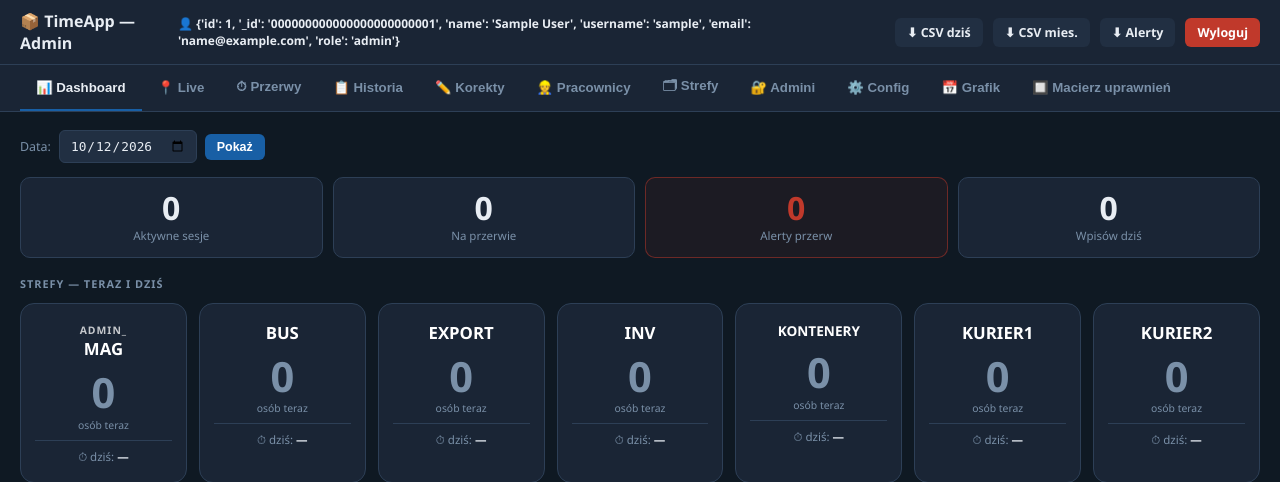
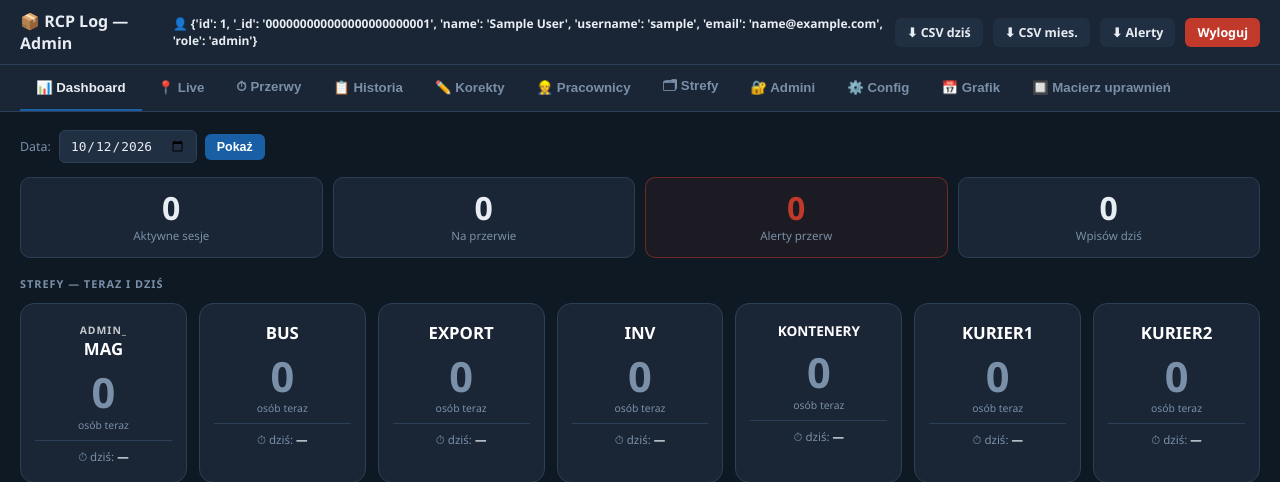
Before and after one commit to TomaszWu14/rcp-log-public, a Flask app: page /admin in a window 1280 px wide. Shown: the top 482 px of the page. Run offline with Flask 3, Linux system fonts and the light colour scheme; the visitor is signed in with stand-in values (Sample User, id 1).

Commit message:
chore: zmień nazwę aplikacji z TimeApp na RCP Log
Ujednolica nazwę w interfejsie, konsoli i docstringach z nazwą repozytorium
i dokumentacji. Wartość secret_key bez zmian — jej zmiana wylogowałaby
administratorów; klucz opisany jako B1 w docs/07-ograniczenia.md.

Co-Authored-By: Claude Opus 5.5 (1M context) <noreply@anthropic.com>

```diff
--- a/app.py
+++ b/app.py
@@ -1,5 +1,5 @@
 """
-TimeApp v3
+RCP Log v3
 """
 from flask import (Flask, request, jsonify, render_template,
                    session, redirect, url_for, send_file)
--- a/run.py
+++ b/run.py
@@ -1,5 +1,5 @@
 """
-TimeApp v3 — uruchomienie produkcyjne
+RCP Log v3 — uruchomienie produkcyjne
 Użycie: python run.py
 Domyślne konto admina: admin / admin123
 """
@@ -8,7 +8,7 @@ from app import app
 
 if __name__ == "__main__":
     print("=" * 52)
-    print("  TimeApp v3")
+    print("  RCP Log v3")
     print("  Skaner:  http://0.0.0.0:5050/")
     print("  Admin:   http://0.0.0.0:5050/admin")
     print("  Login:   admin / admin123")
--- a/templates/admin.html
+++ b/templates/admin.html
@@ -3,7 +3,7 @@
 <head>
 <meta charset="UTF-8">
 <meta name="viewport" content="width=device-width, initial-scale=1.0">
-<title>TimeApp — Admin</title>
+<title>RCP Log — Admin</title>
 <script src="https://cdnjs.cloudflare.com/ajax/libs/Chart.js/4.4.1/chart.umd.min.js"></script>
 <style>
 :root {
@@ -165,7 +165,7 @@ select option{background:var(--card2);}
 </div>
 
 <header>
-  <h1>📦 TimeApp — Admin</h1>
+  <h1>📦 RCP Log — Admin</h1>
   <div class="hr">
     <span class="user-chip">👤 <strong>{{ admin_user }}</strong></span>
     <a href="/admin/export/dzien"   class="btn btn-grey">⬇ CSV dziś</a>
@@ -364,7 +364,7 @@ select option{background:var(--card2);}
     <label style="font-size:.75rem;color:var(--muted);display:block;margin-bottom:4px;">📅 Tolerancja spóźnienia grafiku (minuty)</label>
     <div class="row"><input type="number" id="cfgTolGrafik" min="0" max="60" style="max-width:100px;"><span style="font-size:.78rem;color:var(--muted)">min (domyślnie 15)</span></div>
     <label style="font-size:.75rem;color:var(--muted);display:block;margin-bottom:4px;">Ścieżka backup</label>
-    <div class="row"><input type="text" id="cfgBackup" placeholder="/opt/timeapp/backup" style="flex:1;"></div>
+    <div class="row"><input type="text" id="cfgBackup" placeholder="/opt/rcp-log/backup" style="flex:1;"></div>
     <button class="btn btn-blue" onclick="saveConfig()">💾 Zapisz ustawienia</button>
   </div>
 </div>
--- a/templates/admin_login.html
+++ b/templates/admin_login.html
@@ -3,7 +3,7 @@
 <head>
 <meta charset="UTF-8">
 <meta name="viewport" content="width=device-width, initial-scale=1.0">
-<title>TimeApp — Admin</title>
+<title>RCP Log — Admin</title>
 <style>
 * { box-sizing: border-box; margin: 0; padding: 0; }
 body { font-family: 'Segoe UI', Arial, sans-serif; background: #0f1923; color: #e8edf3; min-height: 100vh; display: flex; align-items: center; justify-content: center; }
@@ -23,7 +23,7 @@ button[type=submit] { width: 100%; padding: 12px; background: #185FA5; border: n
 <div class="card">
   <div class="logo">🔐</div>
   <h1>Panel Administracyjny</h1>
-  <p class="sub">TimeApp v3</p>
+  <p class="sub">RCP Log v3</p>
   {% if error %}<div class="error">{{ error }}</div>{% endif %}
   <form method="post">
     <label>Login</label>
--- a/templates/index.html
+++ b/templates/index.html
@@ -3,7 +3,7 @@
 <head>
 <meta charset="UTF-8">
 <meta name="viewport" content="width=device-width, initial-scale=1.0, maximum-scale=1.0">
-<title>TimeApp</title>
+<title>RCP Log</title>
 <style>
 /* ── THEMES ── */
 [data-theme="dark"] {
@@ -268,7 +268,7 @@ header h1 { font-size: .95rem; font-weight: 700; }
 </head>
 <body>
 <header>
-  <h1>📦 TimeApp</h1>
+  <h1>📦 RCP Log</h1>
   <div class="header-right">
     <span id="clock">00:00:00</span>
     <button class="btn-theme" onclick="toggleTheme()" id="themeBtn">🌙</button>
```
